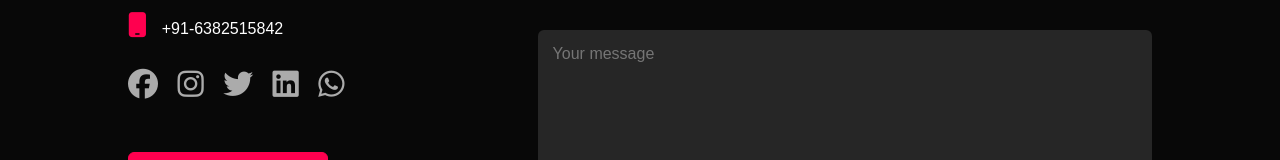
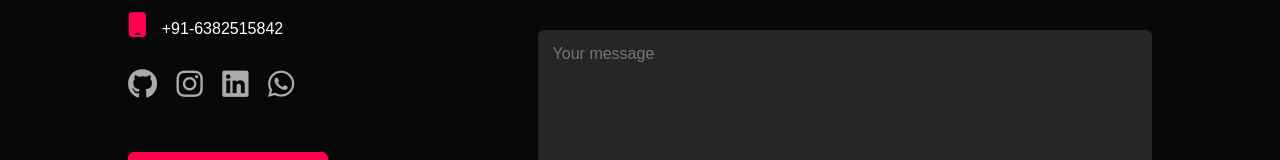
Before and after one commit to SUGUMAR-A/Sugumar-s-porfolio, a plain HTML site: page index.html in a window 1280 px wide. Shown: the part 2844-3004 px from the top of the page. Drawn offline with nearby package versions, Linux system fonts and the light colour scheme.

Commit message:
Update index.html

```diff
--- a/index.html
+++ b/index.html
@@ -164,9 +164,9 @@
                     <p><i class="fa-solid fa-paper-plane"></i><a href="mailto:ssugumarannamalai3@gmail.com">ssugumarannamalai3@gmail.com</a></p>
                     <p><i class="fa-solid fa-mobile"></i><a href="tel:6382515842">+91-6382515842</a></p>
                     <div class="social-icons">
-                        <a href="#"><i class="fa-brands fa-facebook"></i></a>
+                        <a href="https://github.com/SUGUMAR-A"><i class="fa-brands fa-github"></i></a>
                         <a href="https://www.instagram.com/invites/contact/?i=x46yrsxf1wnv&utm_content=3g2khlg" target="_blank"><i class="fa-brands fa-instagram"></i></a>
-                        <a href="#"><i class="fa-brands fa-twitter"></i></a>
+<!--                         <a href="#"><i class="fa-brands fa-twitter"></i></a> -->
                         <a href="https://www.linkedin.com/in/sugumar-a-a30866221" target="_blank"><i class="fa-brands fa-linkedin"></i></a>
                         <a href="https://wa.me/916382515842" target="_blank"><i class="fa-brands fa-whatsapp"></i></a>
                     </div>
```
